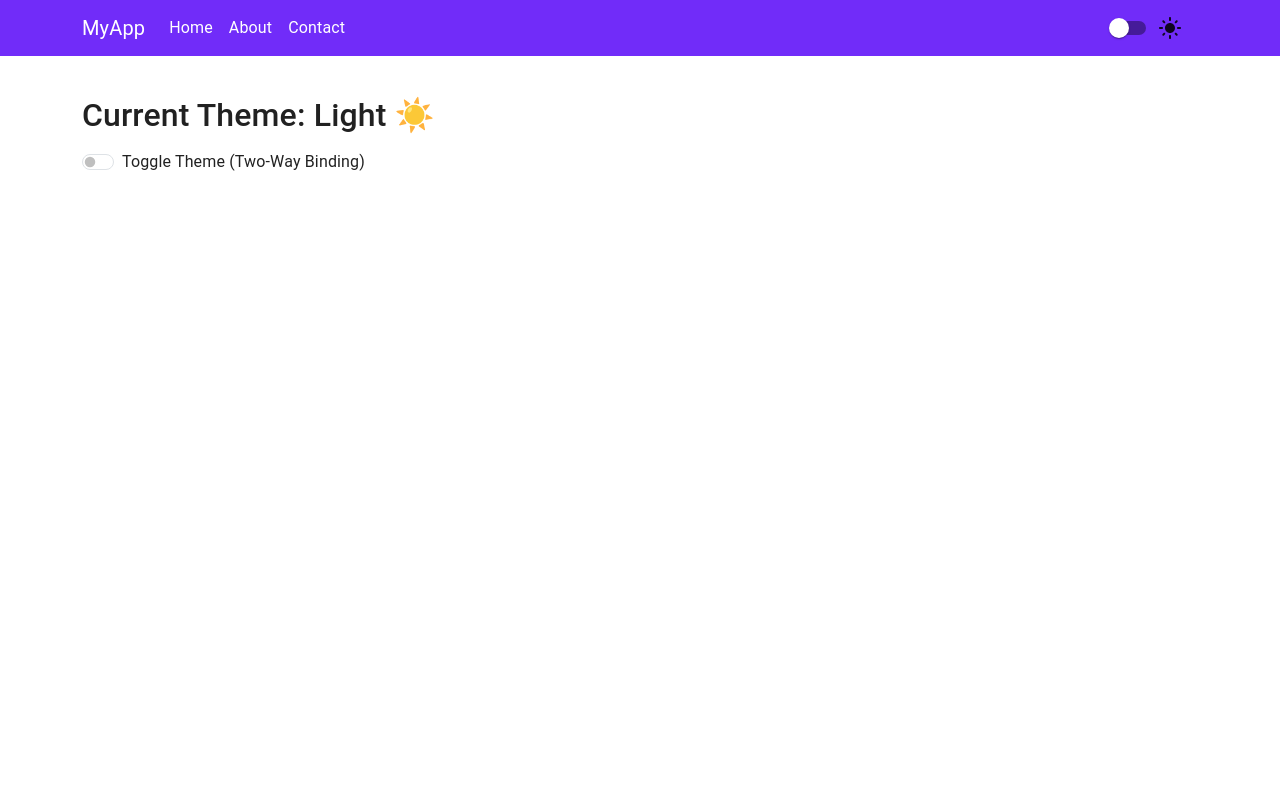
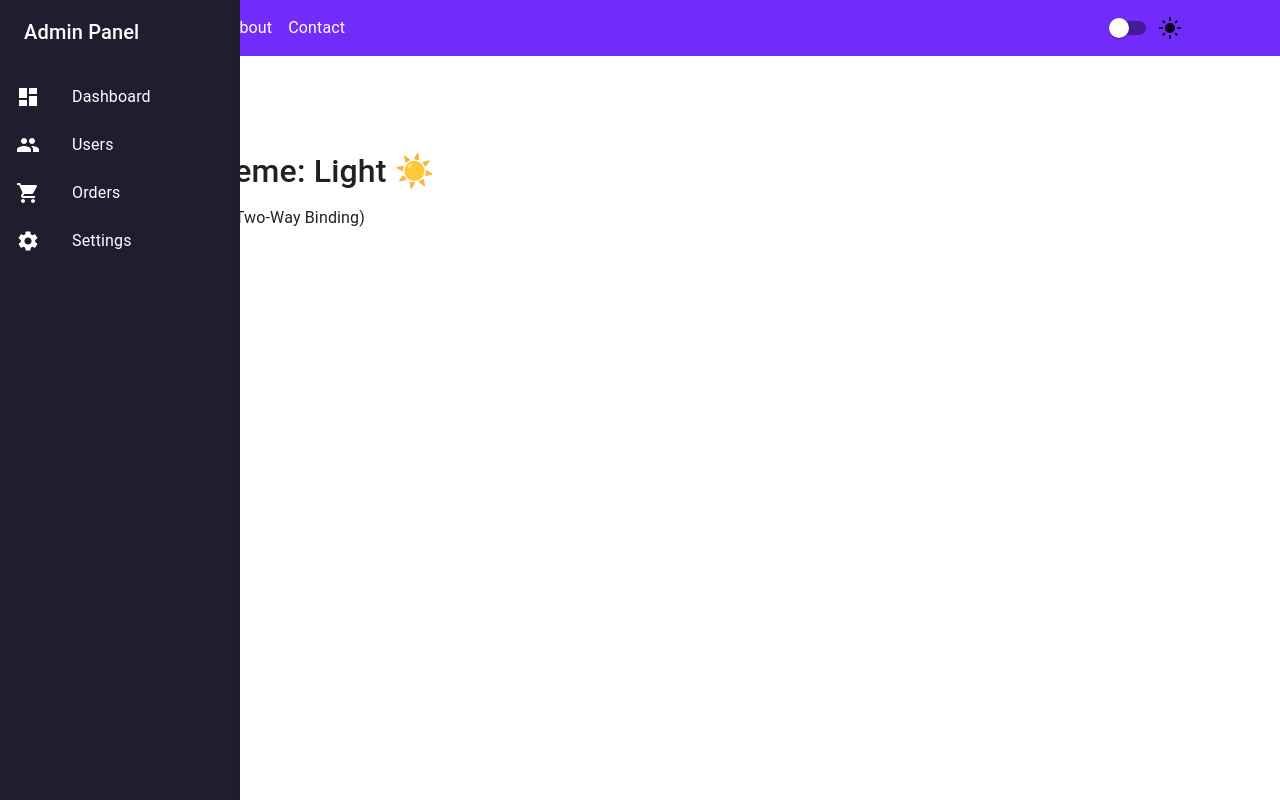
Before and after one commit to ravikantpal1408/w-m-s, a React (Create React App) app in the folder client-app/: page / in a window 1280 px wide. Built offline with nearby package versions, Linux system fonts and the light colour scheme.

Commit message:
all some random

```diff
--- a/client-app/src/App.tsx
+++ b/client-app/src/App.tsx
@@ -1,14 +1,19 @@
-import React from 'react';
-import Header from './components/Header';
-import ThemeStatus from './components/ThemeStatus';
+import React from "react";
+import Header from "./components/Header";
+import ThemeStatus from "./components/ThemeStatus";
+import LeftNav from "./components/LeftNav";
 
 const App: React.FC = () => {
   return (
-     <div>
-      <Header />
-      <ThemeStatus />
+    <div>
+      <LeftNav />
+      <div>
+        <Header />
+
+        <ThemeStatus />
+      </div>
     </div>
   );
-}
+};
 
 export default App;
--- /dev/null
+++ b/client-app/src/components/LeftNav.tsx
@@ -0,0 +1,79 @@
+import React from "react";
+import {
+  Drawer,
+  List,
+  ListItem,
+  ListItemIcon,
+  ListItemText,
+  ListItemButton,
+  Toolbar,
+  Typography,
+  Divider,
+} from "@mui/material";
+import { Dashboard, People, ShoppingCart, Settings } from "@mui/icons-material";
+
+const drawerWidth = 240;
+
+const LeftNav = () => {
+  return (
+    <Drawer
+      variant="permanent"
+      sx={{
+        width: drawerWidth,
+        flexShrink: 0,
+        "& .MuiDrawer-paper": {
+          width: drawerWidth,
+          boxSizing: "border-box",
+          backgroundColor: "#1e1e2f",
+          color: "#fff",
+        },
+      }}
+    >
+      <Toolbar>
+        <Typography variant="h6" noWrap component="div">
+          Admin Panel
+        </Typography>
+      </Toolbar>
+      <Divider />
+      <List>
+        <ListItem disablePadding>
+          <ListItemButton>
+            <ListItemIcon sx={{ color: "#fff" }}>
+              <Dashboard />
+            </ListItemIcon>
+            <ListItemText primary="Dashboard" />
+          </ListItemButton>
+        </ListItem>
+
+        <ListItem disablePadding>
+          <ListItemButton>
+            <ListItemIcon sx={{ color: "#fff" }}>
+              <People />
+            </ListItemIcon>
+            <ListItemText primary="Users" />
+          </ListItemButton>
+        </ListItem>
+
+        <ListItem disablePadding>
+          <ListItemButton>
+            <ListItemIcon sx={{ color: "#fff" }}>
+              <ShoppingCart />
+            </ListItemIcon>
+            <ListItemText primary="Orders" />
+          </ListItemButton>
+        </ListItem>
+
+        <ListItem disablePadding>
+          <ListItemButton>
+            <ListItemIcon sx={{ color: "#fff" }}>
+              <Settings />
+            </ListItemIcon>
+            <ListItemText primary="Settings" />
+          </ListItemButton>
+        </ListItem>
+      </List>
+    </Drawer>
+  );
+};
+
+export default LeftNav;
--- a/client-app/src/components/ThemeStatus.tsx
+++ b/client-app/src/components/ThemeStatus.tsx
@@ -8,7 +8,10 @@ const ThemeStatus: React.FC = () => {
   const dispatch: AppDispatch = useDispatch();
 
   return (
-    <div className="container mt-5 pt-5">
+    <div
+      className="container mt-5 pt-5"
+      style={{ position: "relative", zIndex: 1 }}
+    >
       <h2>Current Theme: {darkMode ? "Dark 🌙" : "Light ☀️"}</h2>
 
       {/* Two-way binding with checkbox */}
--- a/client-app/src/index.css
+++ b/client-app/src/index.css
@@ -1,6 +1,7 @@
 /* Bootstrap.com style purple header */
 .navbar-purple {
   background-color: #712cf9 !important; /* Bootstrap.com brand purple */
+  position: relative !important;
 }
 
 .navbar-purple .navbar-brand,
```
Also changed, not shown: client-app/src/index.tsx (+8 -11 lines).
